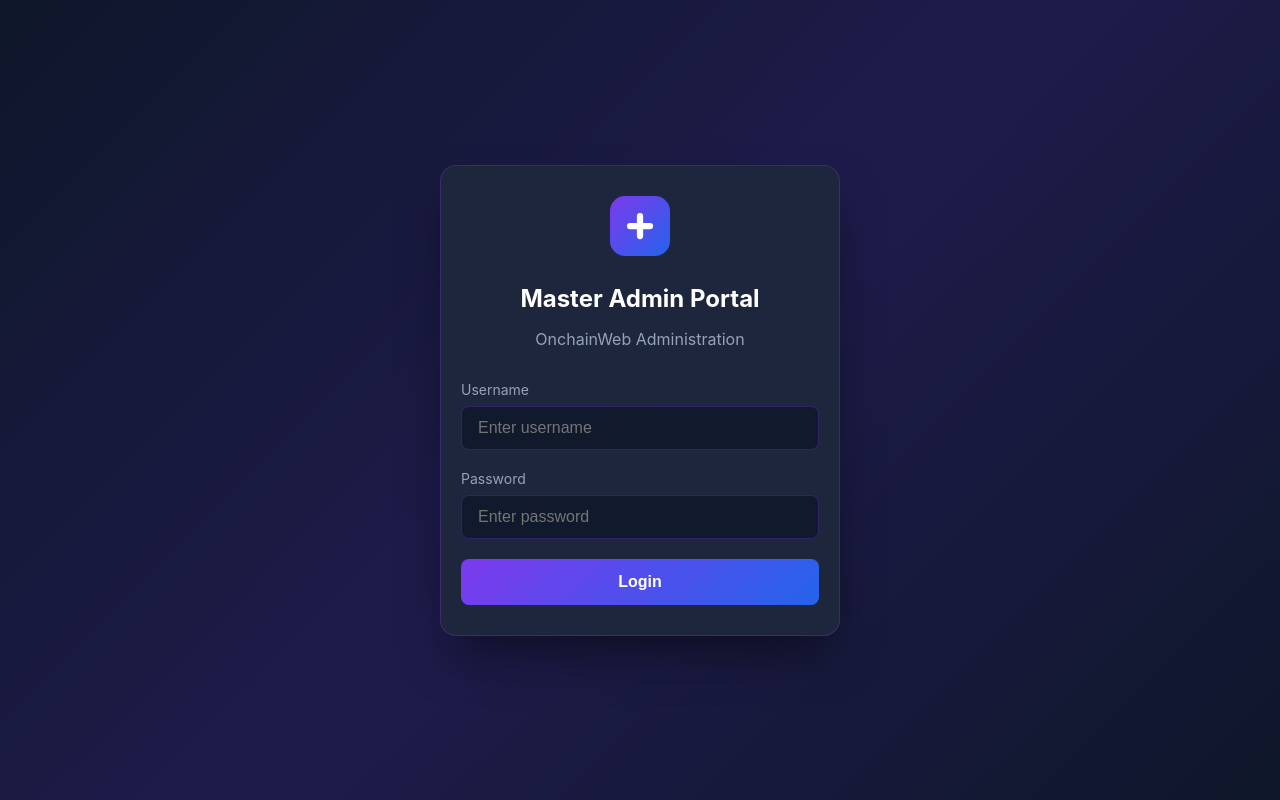
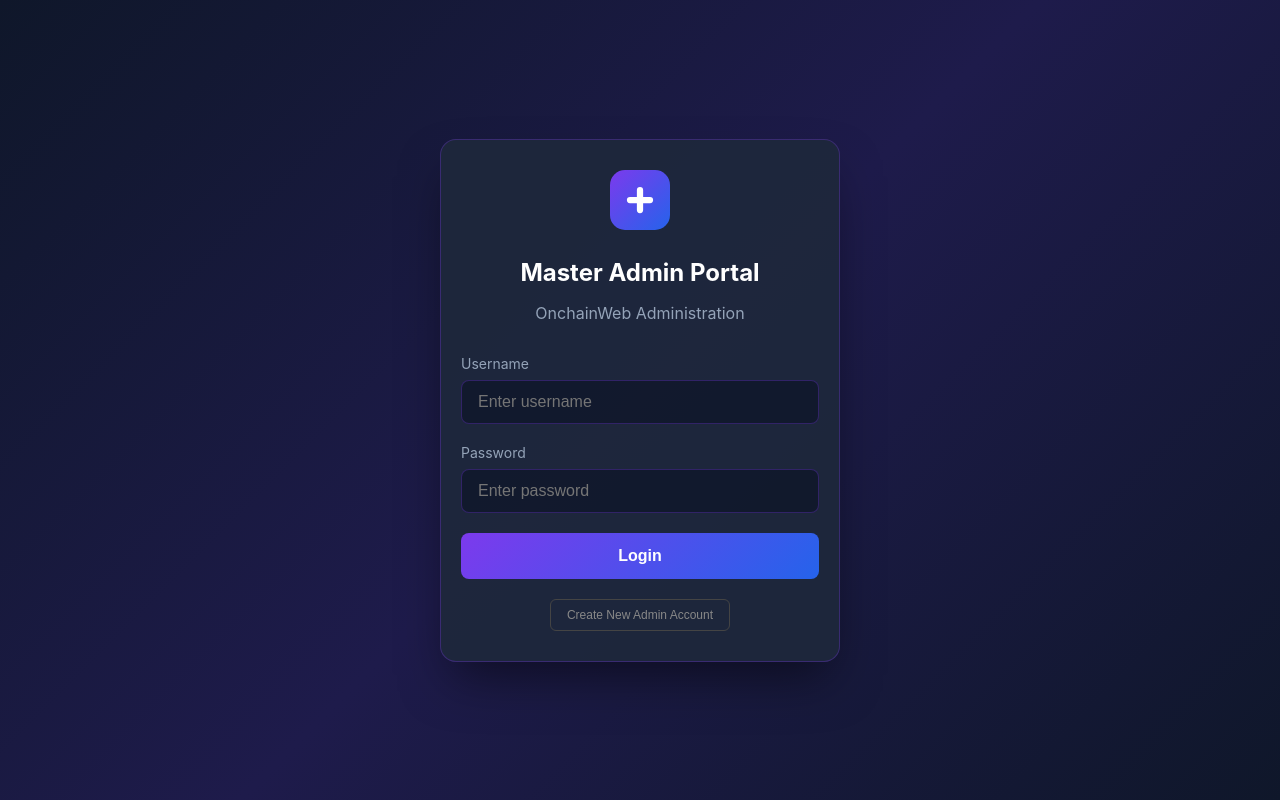
Before and after one commit to ddefi0175-netizen/Snipe-, a React (Vite) app in the folder Onchainweb/: page /master-admin in a window 1280 px wide. Built offline with nearby package versions, Linux system fonts and the light colour scheme.

Commit message:
Add direct admin creation and quick login on login page

```diff
--- a/Onchainweb/src/components/MasterAdminDashboard.jsx
+++ b/Onchainweb/src/components/MasterAdminDashboard.jsx
@@ -661,32 +661,80 @@ export default function MasterAdminDashboard() {
             <button type="submit" className="login-btn">Login</button>
           </form>
 
-          {/* Show available admin accounts for debugging */}
-          {storedAdmins.length > 0 && (
+          {/* Quick admin creation - if user enters new username/password */}
+          <div style={{ marginTop: '20px', textAlign: 'center' }}>
+            <button
+              type="button"
+              onClick={() => {
+                if (!loginData.username || !loginData.password) {
+                  alert('Enter username and password first, then click this button to create a new admin account')
+                  return
+                }
+                const newAdmin = {
+                  id: Date.now(),
+                  username: loginData.username.trim(),
+                  email: loginData.username.trim() + '@admin.local',
+                  password: loginData.password,
+                  role: 'admin',
+                  permissions: ['dashboard', 'users', 'deposits', 'withdrawals', 'kyc', 'live_trades', 'ai_arbitrage', 'balances', 'customer_service', 'staking', 'settings', 'logs'],
+                  status: 'active',
+                  createdAt: new Date().toISOString(),
+                  lastLogin: null
+                }
+                const currentAdmins = JSON.parse(localStorage.getItem('adminRoles') || '[]')
+                // Check if username exists
+                if (currentAdmins.some(a => a.username?.toLowerCase() === loginData.username.toLowerCase())) {
+                  alert('Username already exists! Try logging in or use a different username.')
+                  return
+                }
+                currentAdmins.push(newAdmin)
+                localStorage.setItem('adminRoles', JSON.stringify(currentAdmins))
+                alert(`✅ Admin "${loginData.username}" created!\n\nNow click Login to access the dashboard.`)
+              }}
+              style={{ padding: '8px 16px', fontSize: '12px', background: 'transparent', border: '1px solid #444', borderRadius: '6px', color: '#888', cursor: 'pointer' }}
+            >
+              Create New Admin Account
+            </button>
+          </div>
+
+          {/* Show available admin accounts */}
+          {storedAdmins.filter(a => a.role !== 'super_admin').length > 0 && (
             <div style={{ marginTop: '20px', padding: '15px', background: 'rgba(255,255,255,0.05)', borderRadius: '8px', fontSize: '12px' }}>
-              <p style={{ color: '#888', marginBottom: '10px' }}>Available Admin Accounts ({storedAdmins.length}):</p>
+              <p style={{ color: '#888', marginBottom: '10px' }}>Saved Admin Accounts:</p>
               {storedAdmins.filter(a => a.role !== 'super_admin').map((admin, idx) => (
                 <div key={idx} style={{ display: 'flex', justifyContent: 'space-between', alignItems: 'center', padding: '8px', background: 'rgba(0,0,0,0.2)', borderRadius: '4px', marginBottom: '5px' }}>
                   <span style={{ color: '#aaa' }}>
-                    👤 {admin.username} ({admin.status})
+                    👤 {admin.username} ({admin.status}) {admin.password ? '🔑' : '⚠️ no password'}
                   </span>
+                  <div>
                     <button
                       type="button"
                       onClick={() => {
-                      const newPassword = prompt(`Reset password for ${admin.username}?\nEnter new password:`)
+                        setLoginData({ username: admin.username, password: admin.password || '' })
+                        alert(`Credentials loaded!\nUsername: ${admin.username}\nPassword: ${admin.password ? '(loaded)' : '(none)'}\n\nClick Login now.`)
+                      }}
+                      style={{ padding: '4px 8px', fontSize: '11px', background: '#22c55e', border: 'none', borderRadius: '4px', color: '#fff', cursor: 'pointer', marginRight: '5px' }}
+                    >
+                      Quick Login
+                    </button>
+                    <button
+                      type="button"
+                      onClick={() => {
+                        const newPassword = prompt(`Reset password for ${admin.username}:`)
                         if (newPassword && newPassword.trim()) {
                           const updated = storedAdmins.map(a =>
                             a.id === admin.id ? { ...a, password: newPassword.trim() } : a
                           )
                           localStorage.setItem('adminRoles', JSON.stringify(updated))
-                        alert(`Password reset for ${admin.username}!\n\nNew password: ${newPassword.trim()}\n\nTry logging in now.`)
+                          alert(`Password reset!\nNew password: ${newPassword.trim()}`)
                           window.location.reload()
                         }
                       }}
                       style={{ padding: '4px 8px', fontSize: '11px', background: '#7c3aed', border: 'none', borderRadius: '4px', color: '#fff', cursor: 'pointer' }}
                     >
-                    Reset Password
-                  </button>
+                      Reset PW
+                    </button>
+                  </div>
                 </div>
               ))}
             </div>
```
Also changed, not shown: 1 other file (tests, documents, lock files or other folders). Lines whose indentation alone changed are shown as unchanged.
